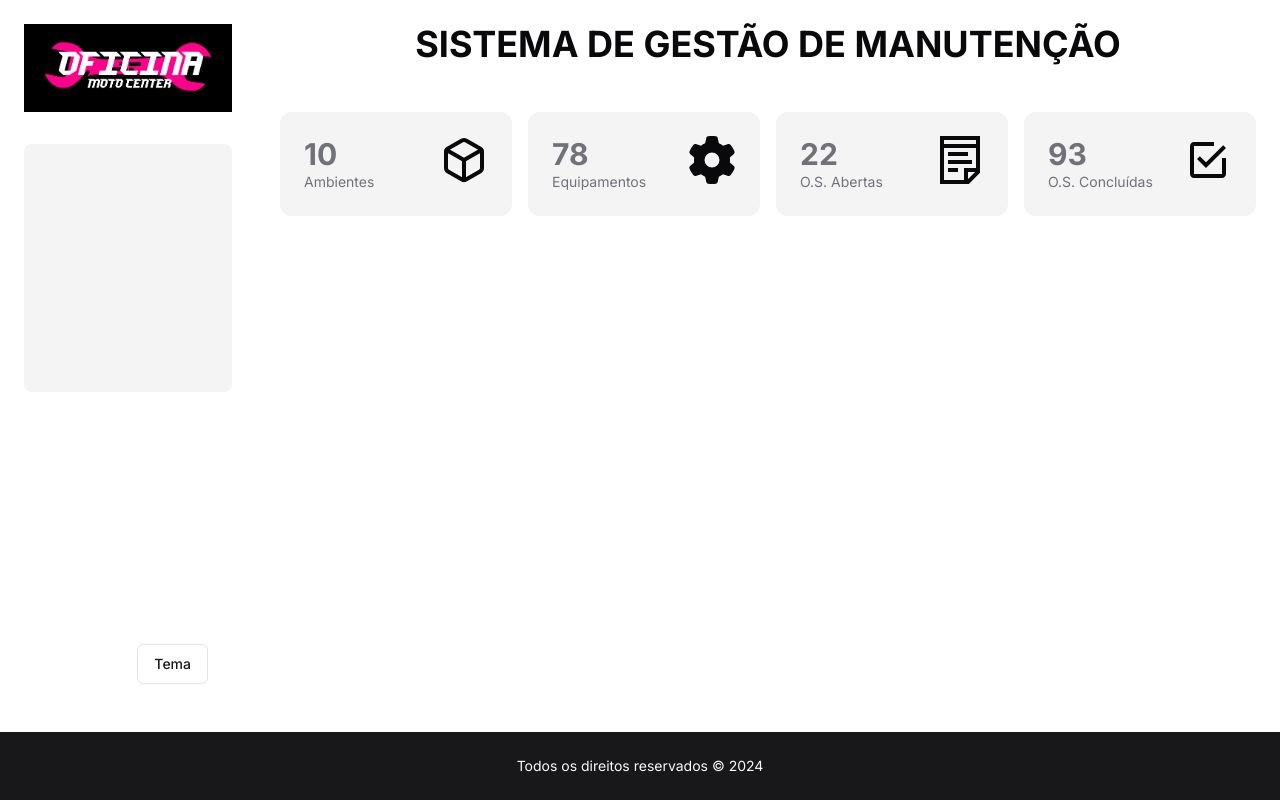
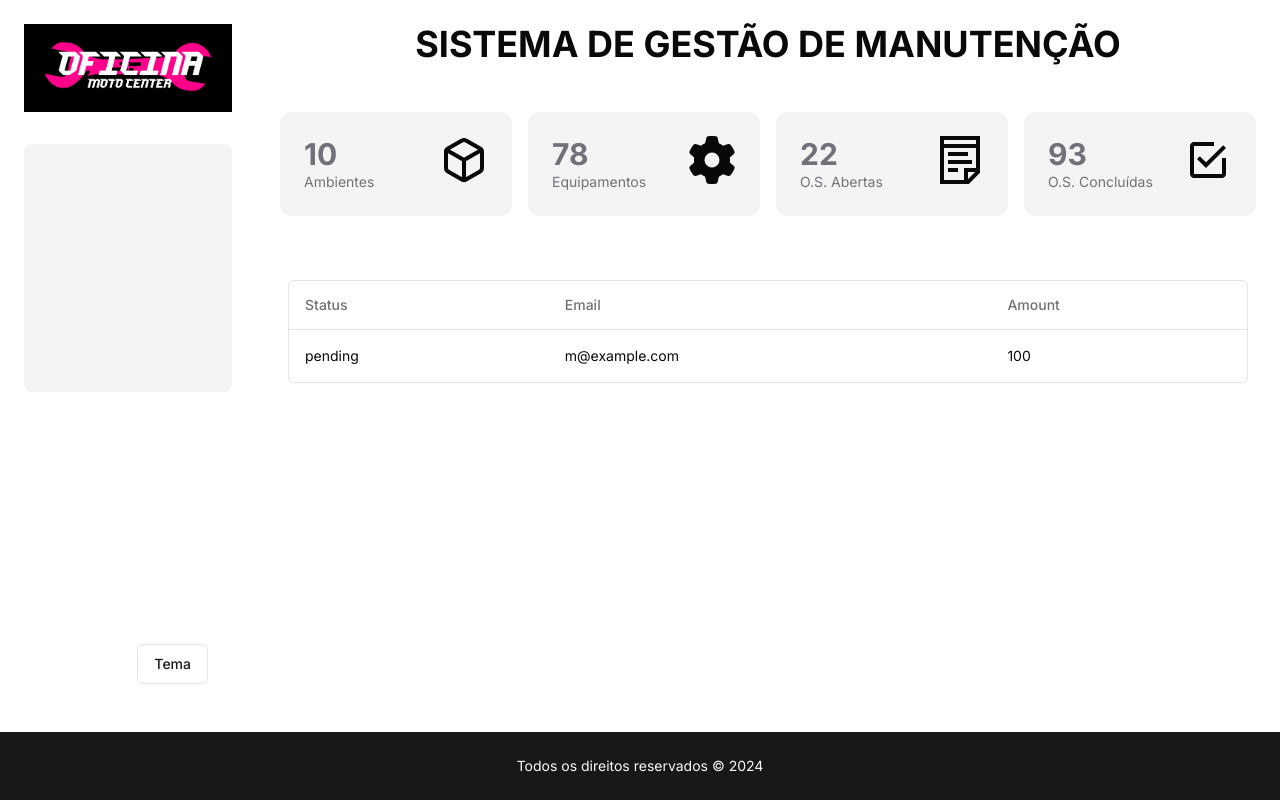
Before and after one commit to GustaOlivr/web-manut-senai, a Next.js app: page / in a window 1280 px wide. Built offline with nearby package versions, Linux system fonts and the light colour scheme.

Commit message:
fix: fix theme bugs

```diff
--- a/package.json
+++ b/package.json
@@ -12,6 +12,7 @@
     "@radix-ui/react-dialog": "^1.1.1",
     "@radix-ui/react-dropdown-menu": "^2.1.1",
     "@radix-ui/react-slot": "^1.1.0",
+    "@tanstack/react-table": "^8.19.3",
     "class-variance-authority": "^0.7.0",
     "clsx": "^2.1.1",
     "cmdk": "^1.0.0",
--- a/src/app/layout.tsx
+++ b/src/app/layout.tsx
@@ -23,7 +23,7 @@
             defaultTheme="system"
             enableSystem
             disableTransitionOnChange
-            themes={["light", "dark", "discord-dark", "dracula-dark"]}
+            themes={["light", "dark", "discord-dark", "dracula-dark", "oficina"]}
           >
             {children}
           </ThemeProvider>
--- /dev/null
+++ b/src/app/locals/columns.tsx
@@ -0,0 +1,27 @@
+"use client"
+
+import { ColumnDef } from "@tanstack/react-table"
+
+// This type is used to define the shape of our data.
+// You can use a Zod schema here if you want.
+export type Payment = {
+  id: string
+  amount: number
+  status: "pending" | "processing" | "success" | "failed"
+  email: string
+}
+
+export const columns: ColumnDef<Payment>[] = [
+  {
+    accessorKey: "status",
+    header: "Status",
+  },
+  {
+    accessorKey: "email",
+    header: "Email",
+  },
+  {
+    accessorKey: "amount",
+    header: "Amount",
+  },
+]
--- a/src/app/page.tsx
+++ b/src/app/page.tsx
@@ -1,3 +1,6 @@
+"use client"; // Adicione esta linha
+
+import React from 'react';
 import { Aside } from "@/components/aside";
 import { Card } from "@/components/card";
 import { Footer } from "@/components/footer";
@@ -5,44 +8,68 @@
 import { FiBox } from "react-icons/fi";
 import { GrNotes } from "react-icons/gr";
 import { IoMdCheckboxOutline } from "react-icons/io";
+import { Payment, columns } from "./locals/columns";
+import { DataTable } from "../components/ui/data-table";
+
+async function getData(): Promise<Payment[]> {
+  // Fetch data from your API here.
+  return [
+    {
+      id: "728ed52f",
+      amount: 100,
+      status: "pending",
+      email: "m@example.com",
+    },
+    // ...
+  ];
+}
 
 export default function Home() {
   const cards = [
-    { qty:"10", text:"Ambientes", icon:<FiBox size={48} />},
-    { qty:"78", text:"Equipamentos", icon:<FaGear size={48} />},
-    { qty:"22", text:"O.S. Abertas", icon:<GrNotes size={48} />},
-    { qty:"93", text:"O.S. Concluídas", icon:<IoMdCheckboxOutline size={48} />},
+    { qty: "10", text: "Ambientes", icon: <FiBox size={48} /> },
+    { qty: "78", text: "Equipamentos", icon: <FaGear size={48} /> },
+    { qty: "22", text: "O.S. Abertas", icon: <GrNotes size={48} /> },
+    { qty: "93", text: "O.S. Concluídas", icon: <IoMdCheckboxOutline size={48} /> },
   ];
+
+  const [data, setData] = React.useState<Payment[]>([]);
+
+  React.useEffect(() => {
+    async function fetchData() {
+      const result = await getData();
+      setData(result);
+    }
+    fetchData();
+  }, []);
 
   return (
     <div className="h-screen flex flex-col">
       <div className="flex-1 flex">
-
         <Aside />
 
         <main className="flex-1 flex flex-col">
+          <h1 className="text-4xl font-bold uppercase w-full p-6 text-center">
+            Sistema de Gestão de Manutenção
+          </h1>
 
-          <h1 className="text-4xl font-bold uppercase w-full p-6 text-center">
-            Sistema de Gestão de Manutenção</h1>
-
-          <div>
           <div className="grid grid-cols-4 gap-4 p-6">
-
             {cards.map((props) => (
               <Card
+                key={props.text} // Adicionei uma chave única aqui para evitar avisos do React.
                 qty={props.qty}
                 text={props.text}
                 icon={props.icon}
               />
             ))}
+          </div>
 
-            </div>
+          <div className="container mx-auto py-10">
+            <DataTable columns={columns} data={data} />
           </div>
         </main>
-
       </div>
 
-      <Footer></Footer>
+      <Footer />
     </div>
   );
 }
--- a/src/components/mode-toggle.tsx
+++ b/src/components/mode-toggle.tsx
@@ -45,6 +45,7 @@
         <DropdownMenuItem onClick={() => setTheme("oficina")}>
             Oficina
         </DropdownMenuItem>
+
       </DropdownMenuContent>
     </DropdownMenu>
   )
--- a/src/components/navbar.tsx
+++ b/src/components/navbar.tsx
@@ -16,8 +16,8 @@
 
     return (
         <nav className="space-y-4 flex flex-col bg-muted rounded-lg p-8 mt-8">
-            {links.map((obj) => (
-                <a href={obj.target} className="flex items-center gap-4 text-secondary hover:font-semibold">
+            {links.map((obj,index) => (
+                <a key={index} href={obj.target} className="flex items-center gap-4 text-secondary hover:font-semibold">
                     {obj.icon}
                     {obj.text}
                 </a>
--- /dev/null
+++ b/src/components/ui/data-table.tsx
@@ -0,0 +1,80 @@
+"use client"
+
+import {
+  ColumnDef,
+  flexRender,
+  getCoreRowModel,
+  useReactTable,
+} from "@tanstack/react-table"
+
+import {
+  Table,
+  TableBody,
+  TableCell,
+  TableHead,
+  TableHeader,
+  TableRow,
+} from "@/components/ui/table"
+
+interface DataTableProps<TData, TValue> {
+  columns: ColumnDef<TData, TValue>[]
+  data: TData[]
+}
+
+export function DataTable<TData, TValue>({
+  columns,
+  data,
+}: DataTableProps<TData, TValue>) {
+  const table = useReactTable({
+    data,
+    columns,
+    getCoreRowModel: getCoreRowModel(),
+  })
+
+  return (
+    <div className="rounded-md border">
+      <Table>
+        <TableHeader>
+          {table.getHeaderGroups().map((headerGroup) => (
+            <TableRow key={headerGroup.id}>
+              {headerGroup.headers.map((header) => {
+                return (
+                  <TableHead key={header.id}>
+                    {header.isPlaceholder
+                      ? null
+                      : flexRender(
+                          header.column.columnDef.header,
+                          header.getContext()
+                        )}
+                  </TableHead>
+                )
+              })}
+            </TableRow>
+          ))}
+        </TableHeader>
+        <TableBody>
+          {table.getRowModel().rows?.length ? (
+            table.getRowModel().rows.map((row) => (
+              <TableRow
+                key={row.id}
+                data-state={row.getIsSelected() && "selected"}
+              >
+                {row.getVisibleCells().map((cell) => (
+                  <TableCell key={cell.id}>
+                    {flexRender(cell.column.columnDef.cell, cell.getContext())}
+                  </TableCell>
+                ))}
+              </TableRow>
+            ))
+          ) : (
+            <TableRow>
+              <TableCell colSpan={columns.length} className="h-24 text-center">
+                No results.
+              </TableCell>
+            </TableRow>
+          )}
+        </TableBody>
+      </Table>
+    </div>
+  )
+}
--- /dev/null
+++ b/src/components/ui/table.tsx
@@ -0,0 +1,117 @@
+import * as React from "react"
+
+import { cn } from "@/lib/utils"
+
+const Table = React.forwardRef<
+  HTMLTableElement,
+  React.HTMLAttributes<HTMLTableElement>
+>(({ className, ...props }, ref) => (
+  <div className="relative w-full overflow-auto">
+    <table
+      ref={ref}
+      className={cn("w-full caption-bottom text-sm", className)}
+      {...props}
+    />
+  </div>
+))
+Table.displayName = "Table"
+
+const TableHeader = React.forwardRef<
+  HTMLTableSectionElement,
+  React.HTMLAttributes<HTMLTableSectionElement>
+>(({ className, ...props }, ref) => (
+  <thead ref={ref} className={cn("[&_tr]:border-b", className)} {...props} />
+))
+TableHeader.displayName = "TableHeader"
+
+const TableBody = React.forwardRef<
+  HTMLTableSectionElement,
+  React.HTMLAttributes<HTMLTableSectionElement>
+>(({ className, ...props }, ref) => (
+  <tbody
+    ref={ref}
+    className={cn("[&_tr:last-child]:border-0", className)}
+    {...props}
+  />
+))
+TableBody.displayName = "TableBody"
+
+const TableFooter = React.forwardRef<
+  HTMLTableSectionElement,
+  React.HTMLAttributes<HTMLTableSectionElement>
+>(({ className, ...props }, ref) => (
+  <tfoot
+    ref={ref}
+    className={cn(
+      "border-t bg-muted/50 font-medium [&>tr]:last:border-b-0",
+      className
+    )}
+    {...props}
+  />
+))
+TableFooter.displayName = "TableFooter"
+
+const TableRow = React.forwardRef<
+  HTMLTableRowElement,
+  React.HTMLAttributes<HTMLTableRowElement>
+>(({ className, ...props }, ref) => (
+  <tr
+    ref={ref}
+    className={cn(
+      "border-b transition-colors hover:bg-muted/50 data-[state=selected]:bg-muted",
+      className
+    )}
+    {...props}
+  />
+))
+TableRow.displayName = "TableRow"
+
+const TableHead = React.forwardRef<
+  HTMLTableCellElement,
+  React.ThHTMLAttributes<HTMLTableCellElement>
+>(({ className, ...props }, ref) => (
+  <th
+    ref={ref}
+    className={cn(
+      "h-12 px-4 text-left align-middle font-medium text-muted-foreground [&:has([role=checkbox])]:pr-0",
+      className
+    )}
+    {...props}
+  />
+))
+TableHead.displayName = "TableHead"
+
+const TableCell = React.forwardRef<
+  HTMLTableCellElement,
+  React.TdHTMLAttributes<HTMLTableCellElement>
+>(({ className, ...props }, ref) => (
+  <td
+    ref={ref}
+    className={cn("p-4 align-middle [&:has([role=checkbox])]:pr-0", className)}
+    {...props}
+  />
+))
+TableCell.displayName = "TableCell"
+
+const TableCaption = React.forwardRef<
+  HTMLTableCaptionElement,
+  React.HTMLAttributes<HTMLTableCaptionElement>
+>(({ className, ...props }, ref) => (
+  <caption
+    ref={ref}
+    className={cn("mt-4 text-sm text-muted-foreground", className)}
+    {...props}
+  />
+))
+TableCaption.displayName = "TableCaption"
+
+export {
+  Table,
+  TableHeader,
+  TableBody,
+  TableFooter,
+  TableHead,
+  TableRow,
+  TableCell,
+  TableCaption,
+}
--- /dev/null
+++ b/src/data/payments.tsx
@@ -0,0 +1,22 @@
+type Payment = {
+    id: string
+    amount: number
+    status: "pending" | "processing" | "success" | "failed"
+    email: string
+  }
+
+  export const payments: Payment[] = [
+    {
+      id: "728ed52f",
+      amount: 100,
+      status: "pending",
+      email: "m@example.com",
+    },
+    {
+      id: "489e1d42",
+      amount: 125,
+      status: "processing",
+      email: "example@gmail.com",
+    },
+    // ...
+  ]
```
Also changed, not shown: 2 other files (tests, documents, lock files or other folders). Lines whose indentation alone changed are shown as unchanged.
